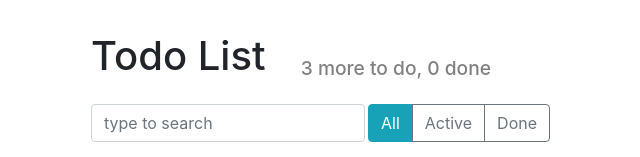
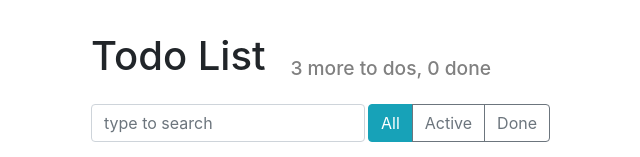
Before and after one commit to kronos2033/Todo-list, a React (Create React App) app: page / in a window 1280 px wide. Shown: the top 157 px of the page, without its empty margins (349-989 px from the left). Built offline with nearby package versions, Linux system fonts and the light colour scheme.

Commit message:
create hotfix

```diff
--- a/src/Components/Header/Header.js
+++ b/src/Components/Header/Header.js
@@ -4,7 +4,7 @@ export default function Header  ({toDo, done})  {
     return (
       <div className="app-header d-flex">
         <h1>Todo List</h1>
-        <h2>{toDo} more to do, {done} done</h2>
+        <h2>{toDo} more to dos, {done} done</h2>
       </div>
     );
   };
```
